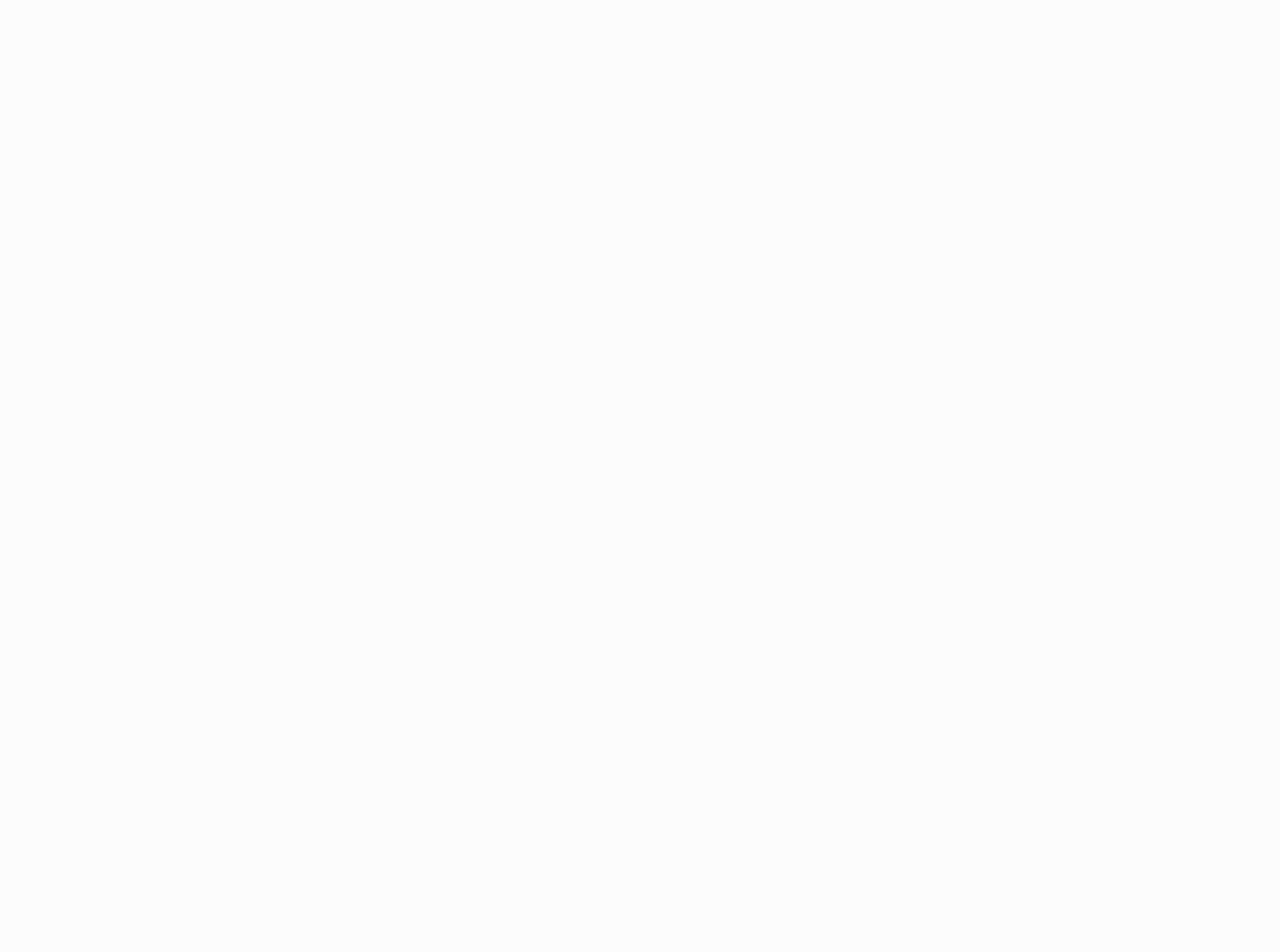
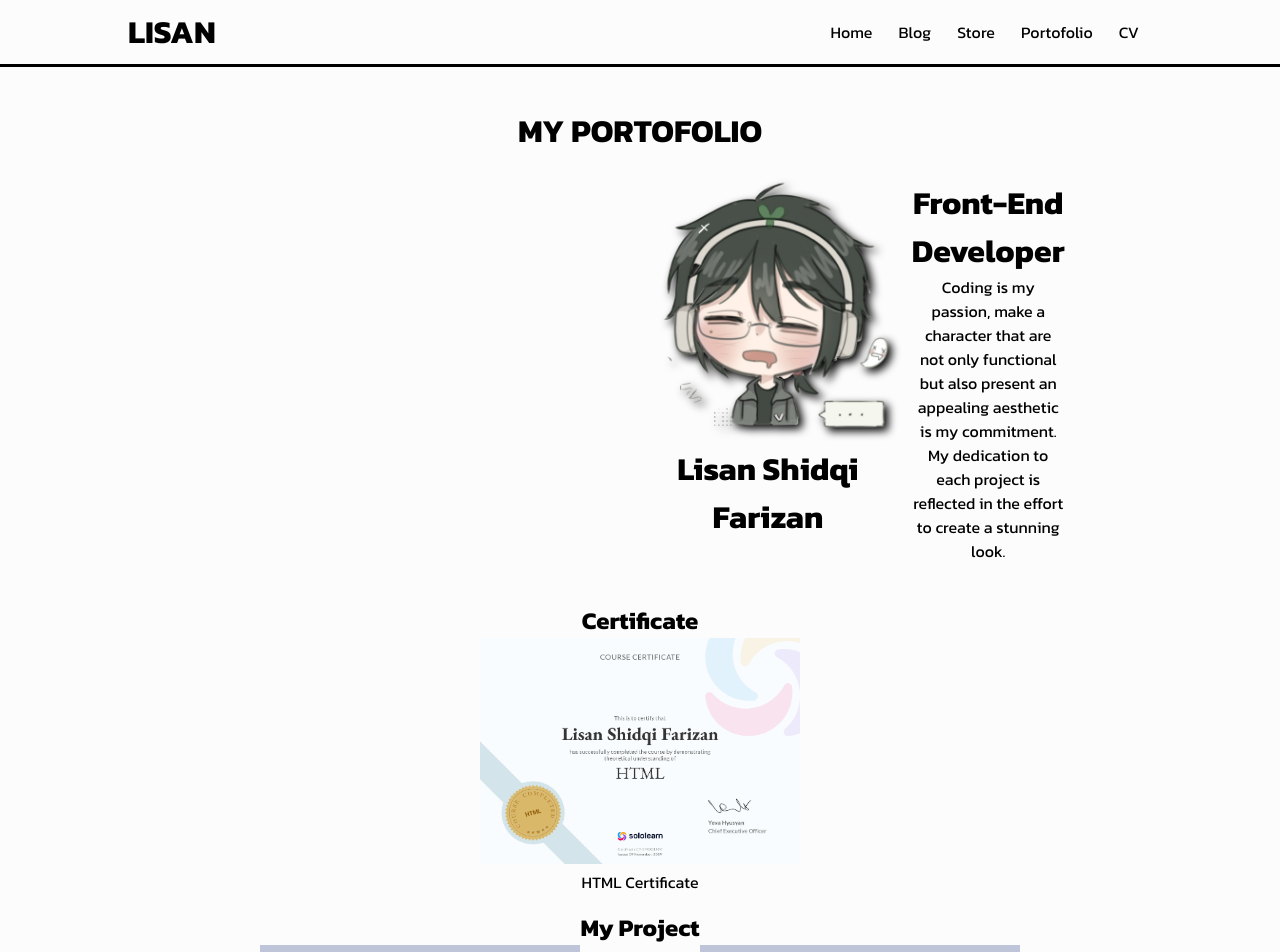
Before and after one commit to VEOveneht/VEOveneht.github.io, a React (Create React App) app: page /portofolio in a window 1280 px wide. Before the commit this address had no page. Shown: the top 952 px of the page. Before the commit the page ends 800 px from the top, so only its background shows below. Built offline with nearby package versions, Linux system fonts and the light colour scheme.

Commit message:
ahdieadiw

```diff
--- a/src/App.js
+++ b/src/App.js
@@ -6,6 +6,7 @@
 import Blog from './Pages/Blog';
 import About from './Pages/About';
 import Store from './Pages/Store';
+import Portofolio from './Post/Portofolio';
 import Disclaimer from './Pages/Disclaimer';
 import Contact from './Pages/Contact';
 import PrivacyPolicy from './Pages/PrivacyPolicy';
@@ -22,6 +23,7 @@
           <Route path='/blog' element={<Blog />}/>
           <Route path='/about' element={<About />}/>
           <Route path='/store' element={<Store />}/>
+          <Route path='/portofolio' element={<Portofolio />}/>
           <Route path='/disclaimer' element={<Disclaimer />}/>
           <Route path='/contact' element={<Contact />}/>
           <Route path='/privacy-policy' element={<PrivacyPolicy />} />
--- a/src/Layout/Footer.js
+++ b/src/Layout/Footer.js
@@ -15,7 +15,6 @@
                     <Link className="list_foot" to="/store">STORE</Link>
                     <Link className="list_foot" to="/disclaimer">DISCLAIMER</Link>
                     <Link className="list_foot" to="/contact">CONTACT</Link>
-                    <Link className="list_foot" to="/privacy-policy">PRIVACY POLICY</Link>
                 </div>
                 <p><a href>Made By Lisan Shidqi Farizan | &copy;2023 VEOveneht |</a></p>
             </div>
--- a/src/Layout/Navigation.js
+++ b/src/Layout/Navigation.js
@@ -73,9 +73,9 @@
             <p className="logo">LISAN<a id="blink" href>_</a></p>
             <div className='links'>
                 <Link className="list_nav" to="/" onMouseEnter={handleMouseEnter} onMouseLeave={handleMouseLeave}>Home</Link>
-                <a className="list_nav" href="#blog" onMouseEnter={handleMouseEnter} onMouseLeave={handleMouseLeave}>Blog</a>
-                <a className="list_nav" href="#store" onMouseEnter={handleMouseEnter} onMouseLeave={handleMouseLeave}>Store</a>
-                <a className="list_nav" href="#portofolio" onMouseEnter={handleMouseEnter} onMouseLeave={handleMouseLeave}>Portofolio</a>
+                <Link className="list_nav" to="/blog" onMouseEnter={handleMouseEnter} onMouseLeave={handleMouseLeave}>Blog</Link>
+                <Link className="list_nav" to="/store" onMouseEnter={handleMouseEnter} onMouseLeave={handleMouseLeave}>Store</Link>
+                <Link className="list_nav" to="/portofolio" onMouseEnter={handleMouseEnter} onMouseLeave={handleMouseLeave}>Portofolio</Link>
                 <a className="list_nav" href={CV} download="Lisan Shidqi Farizan" onMouseEnter={handleMouseEnter} onMouseLeave={handleMouseLeave}>CV</a>
             </div>
             <div className="sidebar" style={{ width: isSidebarVisible ? '100%' : '0' }}>
@@ -83,9 +83,9 @@
                 <a id="close" onClick={hideSide} href><img src={Close} alt="close" style={{width: 25 }}/></a>
                 <div className='side'>
                     <Link className="list_nav" to="/" onMouseEnter={handleMouseEnter} onMouseLeave={handleMouseLeave}>Home</Link>
-                    <a className="list_nav" href="#blog" onMouseEnter={handleMouseEnter} onMouseLeave={handleMouseLeave}>Blog</a>
-                    <a className="list_nav" href="#store" onMouseEnter={handleMouseEnter} onMouseLeave={handleMouseLeave}>Store</a>
-                    <a className="list_nav" href="#portofolio" onMouseEnter={handleMouseEnter} onMouseLeave={handleMouseLeave}>Portofolio</a>
+                    <Link className="list_nav" to="/blog" onMouseEnter={handleMouseEnter} onMouseLeave={handleMouseLeave}>Blog</Link>
+                    <Link className="list_nav" to="/store" onMouseEnter={handleMouseEnter} onMouseLeave={handleMouseLeave}>Store</Link>
+                    <Link className="list_nav" to="/portofolio" onMouseEnter={handleMouseEnter} onMouseLeave={handleMouseLeave}>Portofolio</Link>
                     <a className="list_nav" href={CV} download="Lisan Shidqi Farizan" onMouseEnter={handleMouseEnter} onMouseLeave={handleMouseLeave}>CV</a>
                 </div>
             </div>
--- a/src/Pages/Blog.js
+++ b/src/Pages/Blog.js
@@ -1,13 +1,45 @@
 import React from "react";
+import { Link } from 'react-router-dom';
 import Navigation from "../Layout/Navigation";
 import Footer from "../Layout/Footer";
+import torambg from '../assets/img/toram background.jpeg'
+import veotoram from '../assets/img/veo-toram.jpg'
 
 const Blog = () => {
     return (
     <>
     <Navigation />
-    <div className="container">
-    </div>
+    <main>
+    <div id='blog'></div>
+            <div className='container'>
+                <div className='wrap'>
+                    <h1>BLOG</h1>
+                    <div className='carousel'>
+                        <button className='carousel-btn prev'>&lt;</button>
+                        <button className='carousel-btn next'>&gt;</button>
+                        <div className='card'>
+                            <img alt='veo' src={veotoram} style={{width: '30vh'}}></img>
+                            <div className='bg-text'>
+                                <Link to='/leveling-toram-online'>Leveling Toram Online Level 1-255 (2024)</Link>
+                            </div>
+                        </div>
+                        <div className='card'>
+                            <img alt='Toram Online BG' src={torambg} style={{width: '30vh'}}></img>
+                            <div className='bg-text'>
+                                <Link to='/'> Toram Online GUIDE (ID)</Link>
+                            </div>
+                        </div>
+                        <div className='card'>
+                            <img alt='Toram Online BG' src={torambg} style={{width: '30vh'}}></img>
+                            <div className='bg-text'>
+                                <Link to='/bahan-mq-toram'>Bahan MQ Toram (2023 Update)</Link>
+                            </div>
+                        </div>
+                    </div>
+                    <Link to='/blog'>Show more...</Link>
+                </div>
+            </div>
+    </main>
     <Footer />
     </>)
 }
--- a/src/Post/Portofolio.js
+++ b/src/Post/Portofolio.js
@@ -7,6 +7,9 @@
 
 import Navigation from "../Layout/Navigation";
 import Footer from "../Layout/Footer";
+
+// ! CSS
+import '../assets/css/portofolio.css'
 
 const Portofolio = () => {
 
@@ -23,7 +26,8 @@
                             <h1>Lisan Shidqi Farizan</h1>
                         </div>
                         <div>
-                            <h1>Front-End Developer</h1><br/>
+                            <br/>
+                            <h1>Front-End Developer</h1>
                             <p>Coding is my passion, make a character that are not only functional but also present an
                                 appealing aesthetic is my commitment. My dedication to each project is reflected in the
                                 effort to create a stunning look.</p>
--- a/src/assets/css/contact.css
+++ b/src/assets/css/contact.css
@@ -30,7 +30,7 @@
 
 input,
 textarea,
-button {
+button.contact-btn {
     width: 100%;
     padding: 10px;
     margin-bottom: 15px;
@@ -44,7 +44,7 @@
     resize: vertical;
 }
 
-button {
+button.contact-btn {
     cursor: pointer;
     background-color: var(--03);
     color: white;
@@ -52,7 +52,7 @@
     font-size: 16px;
 }
 
-button:hover {
+button.contact-btn:hover {
     background-color: var(--04);
 }
 
@@ -67,30 +67,27 @@
     gap: 2vh;
 }
 
-div#sosmed div button {
+a.sosmed-btn {
     display: flex;
     justify-content: center;
     align-items: center;
     text-align: center;
     gap: 1vh;
+    padding: 10px;
     background-color: white;
     border: var(--03) solid 1px;
+    border-radius: 10px;
     color: var(--03);
+    transition: .3s;
 }
 
-div#sosmed div button:hover {
+a.sosmed-btn:hover {
     background-color: var(--03);
     color: white;
 }
 
-div#sosmed div button img {
-    fill: currentColor;
-}
-
-a {
+a.sosmed-btn {
     color: black;
 }
 
-
-
 /* *End Contact */
--- a/src/assets/css/main.css
+++ b/src/assets/css/main.css
@@ -13,49 +13,10 @@
     height: 8vh;
 }
 
-div.wrap {
-    width: 100%;
-    display: flex;
-    flex-direction: column;
-    justify-content: center;
-    align-items: center;
-}
-
-div#profile_top {
-    width: 100%;
-    margin: 2vh;
-    text-align: center;
-}
-
-div#profile_top #mepng {
-    width: 32vh;
-    filter: drop-shadow(4px 4px 4px black);
-}
-
-div#profile_top {
-    width: 35vh;
-}
-
-div#my_project {
-    width: 100%;
-    margin: 5vh 0vh 0vh 0vh;
-    text-align: center;
-}
-
 div#blog {
     display: flex;
     justify-content: center;
     gap: 5vh;
-}
-
-div.card {
-    display: flex;
-    position: relative;
-    gap: 2px;
-}
-
-div.card img {
-    width: 320px;
 }
 
 div.card div.bg-text {
@@ -84,39 +45,4 @@
     color: gold;
 }
 
-
 /* *End Main */
-
-@media screen and (min-width: 758px) and (max-width: 1024px) {
-    div#profile_top {
-        display: flex;
-        justify-content: space-around;
-        align-items: center;
-        text-align: center;
-        width: 85vh;
-        gap: 2vh;
-    }
-
-    div#profile_top div {
-        width: 35vh;
-    }
-
-    div#blog {
-        width: 80%;
-    }
-}
-
-@media screen and (min-width: 1025px) and (max-width: 2048px) {
-    div#profile_top {
-        display: flex;
-        justify-content: space-around;
-        align-items: center;
-        text-align: center;
-        width: 100vh;
-        gap: 2vh;
-    }
-
-    div#profile_top div {
-        width: 35vh;
-    }
-}
--- /dev/null
+++ b/src/assets/css/portofolio.css
@@ -0,0 +1,96 @@
+div#profile_top {
+    width: 100%;
+    margin: 2vh;
+    text-align: center;
+}
+
+div#profile_top #mepng {
+    width: 32vh;
+    filter: drop-shadow(4px 4px 4px black);
+}
+
+div#profile_top {
+    width: 35vh;
+}
+
+div#my_project {
+    width: 100%;
+    margin: 5vh 0vh 0vh 0vh;
+    text-align: center;
+}
+
+div.wrap {
+    width: 100%;
+    display: flex;
+    flex-direction: column;
+    justify-content: center;
+    align-items: center;
+}
+
+div.card {
+    position: relative;
+    gap: 2px;
+    margin: 0vh 0vh 2vh 0vh;
+    transition: .3s;
+}
+
+div.card img {
+    width: 320px;
+}
+
+div.card p a {
+    color: black;
+    transition: .3s ease-in-out;
+}
+
+div.card p a:hover {
+    color: royalblue;
+}
+
+@media screen and (min-width: 758px) and (max-width: 1024px) {
+    div#profile_top {
+        display: flex;
+        justify-content: space-around;
+        align-items: center;
+        text-align: center;
+        width: 85vh;
+        gap: 2vh;
+        transition: .3s;
+    }
+
+    div#profile_top div {
+        width: 35vh;
+    }
+
+    div#blog {
+        width: 80%;
+    }
+
+    div.card {
+        display: flex;
+        justify-content: center;
+        gap: 30px;
+    }
+}
+
+@media screen and (min-width: 1025px) and (max-width: 2048px) {
+    div#profile_top {
+        display: flex;
+        justify-content: space-around;
+        align-items: center;
+        text-align: center;
+        width: 100vh;
+        gap: 2vh;
+        transition: .3s;
+    }
+
+    div#profile_top div {
+        width: 35vh;
+    }
+
+    div.card {
+        display: flex;
+        justify-content: center;
+        gap: 120px;
+    }
+}
```
Also changed, not shown: src/Layout/Main.js (+1 -30 lines), src/Pages/Contact.js (+13 -4 lines).
